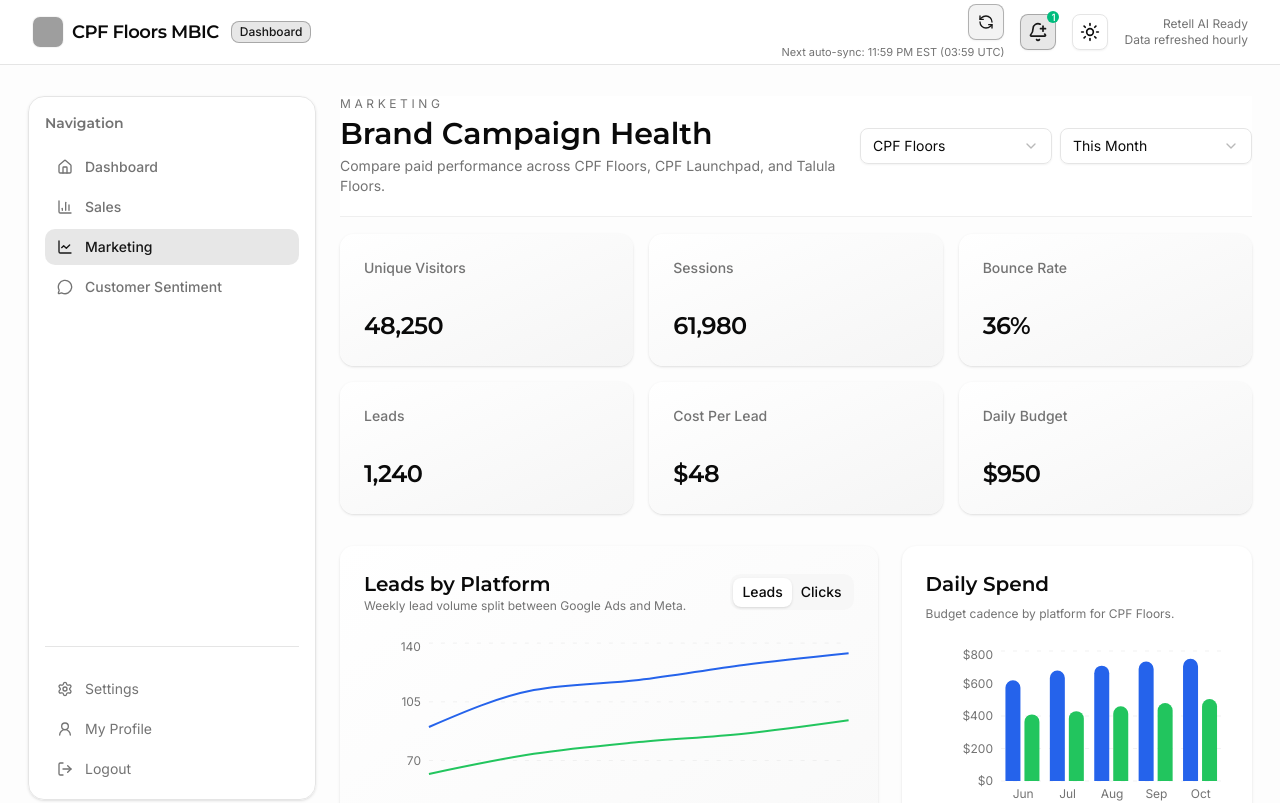
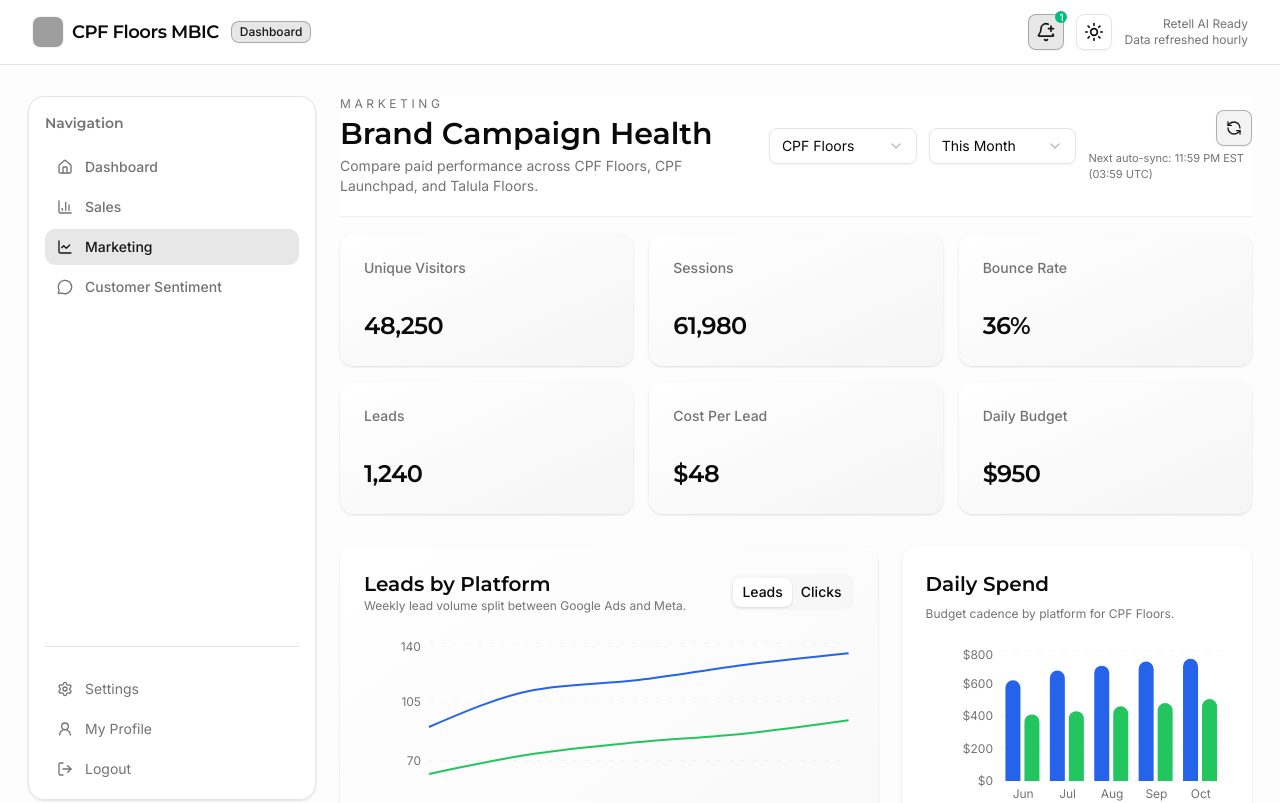
Before and after one commit to floorgpt/mbic, a Next.js app: page /marketing in a window 1280 px wide. Shown: the top 803 px of the page. Built offline with nearby package versions, Linux system fonts and the light colour scheme; grey boxes are pictures that could not be loaded.

Commit message:
Tweak marketing manual sync placement

```diff
--- a/app/(dashboard)/layout.tsx
+++ b/app/(dashboard)/layout.tsx
@@ -6,7 +6,6 @@
 import { ThemeToggle } from "@/components/theme-toggle";
 import { Badge } from "@/components/ui/badge";
 import { EventWidget } from "@/components/widgets/event-widget";
-import { SyncButton } from "@/components/sync-button";
 import { cn } from "@/lib/utils";
 
 type DashboardLayoutProps = {
@@ -47,8 +46,7 @@
               Dashboard
             </Badge>
           </div>
-          <div className="flex items-center gap-4">
-            <SyncButton />
+          <div className="flex items-center gap-3">
             <EventWidget />
             <ThemeToggle />
             <div className="hidden md:flex flex-col text-right text-xs text-muted-foreground">
--- a/components/marketing/marketing-overview.tsx
+++ b/components/marketing/marketing-overview.tsx
@@ -4,6 +4,7 @@
 
 import { KpiCard } from "@/components/kpi-card";
 import { PageHeader } from "@/components/page-header";
+import { SyncButton } from "@/components/sync-button";
 import {
   Card,
   CardContent,
@@ -185,7 +186,7 @@
         title="Brand Campaign Health"
         description="Compare paid performance across CPF Floors, CPF Launchpad, and Talula Floors."
         actions={
-          <div className="flex w-full flex-col gap-2 md:w-auto md:flex-row md:items-center">
+          <div className="flex w-full flex-col gap-2 md:w-auto md:flex-row md:items-center md:gap-3">
             <Select
               value={brand}
               onValueChange={(value) => setBrand(value as MarketingBrand)}
@@ -216,6 +217,7 @@
                 ))}
               </SelectContent>
             </Select>
+            <SyncButton />
           </div>
         }
       />
```
